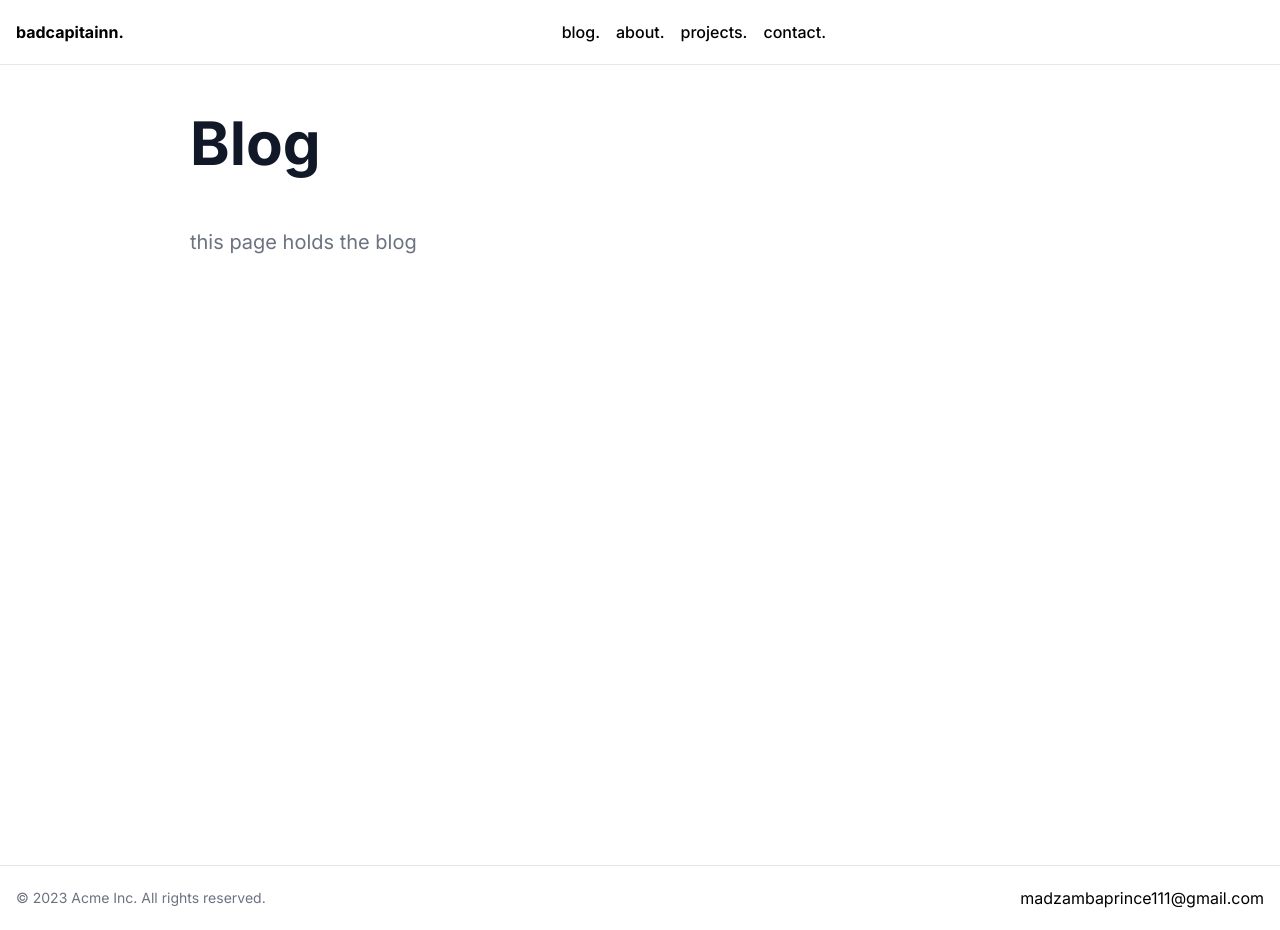
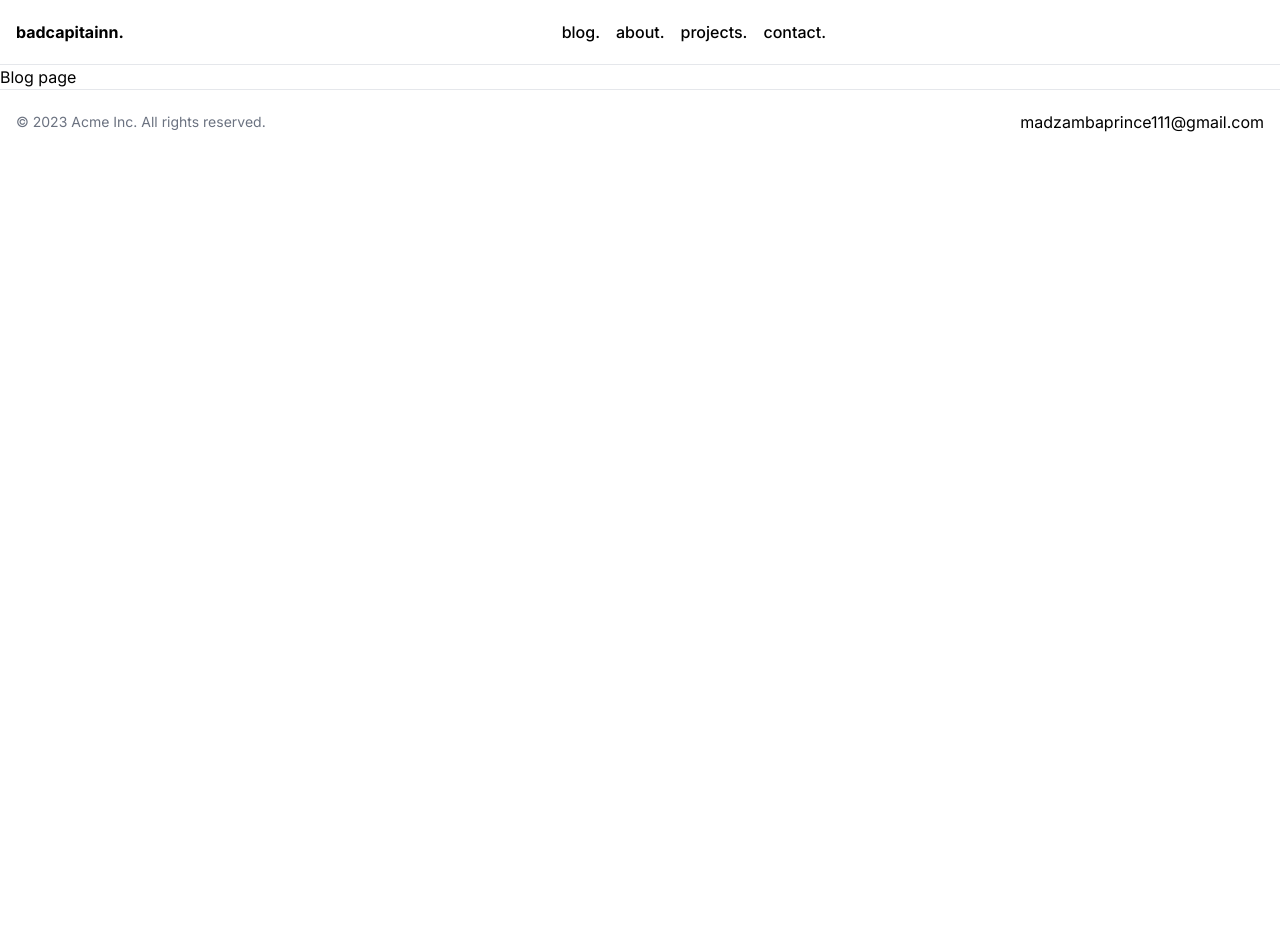
Before and after one commit to badcapitainn/PersonalPortfolio, a Next.js app: page /blog in a window 1280 px wide. After the commit the page ends 800 px from the top, so only its background shows below. Built offline with nearby package versions, Linux system fonts and the light colour scheme.

Commit message:
starting blog

```diff
--- a/app/blog/page.jsx
+++ b/app/blog/page.jsx
@@ -1,15 +1,8 @@
+
 export default function Blog() {
     return(
-        <div className="flex flex-col min-h-screen">
-      <main className="flex-1 py-6">
-        <div className="container px-4 py-6 mx-auto space-y-6 text-xl leading-loose text-gray-900 dark:text-gray-50">
-          <div className="prose lg:prose-xl max-w-[900px] mx-auto">
-            <h1 className="font-bold text-4xl md:text-6xl">Blog</h1>
-            <p className="text-gray-500 dark:text-gray-500">this page holds the blog</p>
-          </div>
+        <div>
+          <h1>Blog page</h1>
         </div>
-      </main>
-
-    </div>
     )
 }
--- a/package.json
+++ b/package.json
@@ -12,9 +12,12 @@
     "@radix-ui/react-slot": "^1.0.2",
     "@tailwindcss/typography": "^0.5.10",
     "class-variance-authority": "^0.7.0",
+    "gray-matter": "^4.0.3",
     "next": "14.1.0",
     "react": "^18",
     "react-dom": "^18",
+    "remark": "^15.0.1",
+    "remark-html": "^16.0.1",
     "tailwind-merge": "^2.2.1"
   },
   "devDependencies": {
```
Also changed, not shown: app/articles/game.md (added, +39 -0 lines), 1 other file (tests, documents, lock files or other folders).
